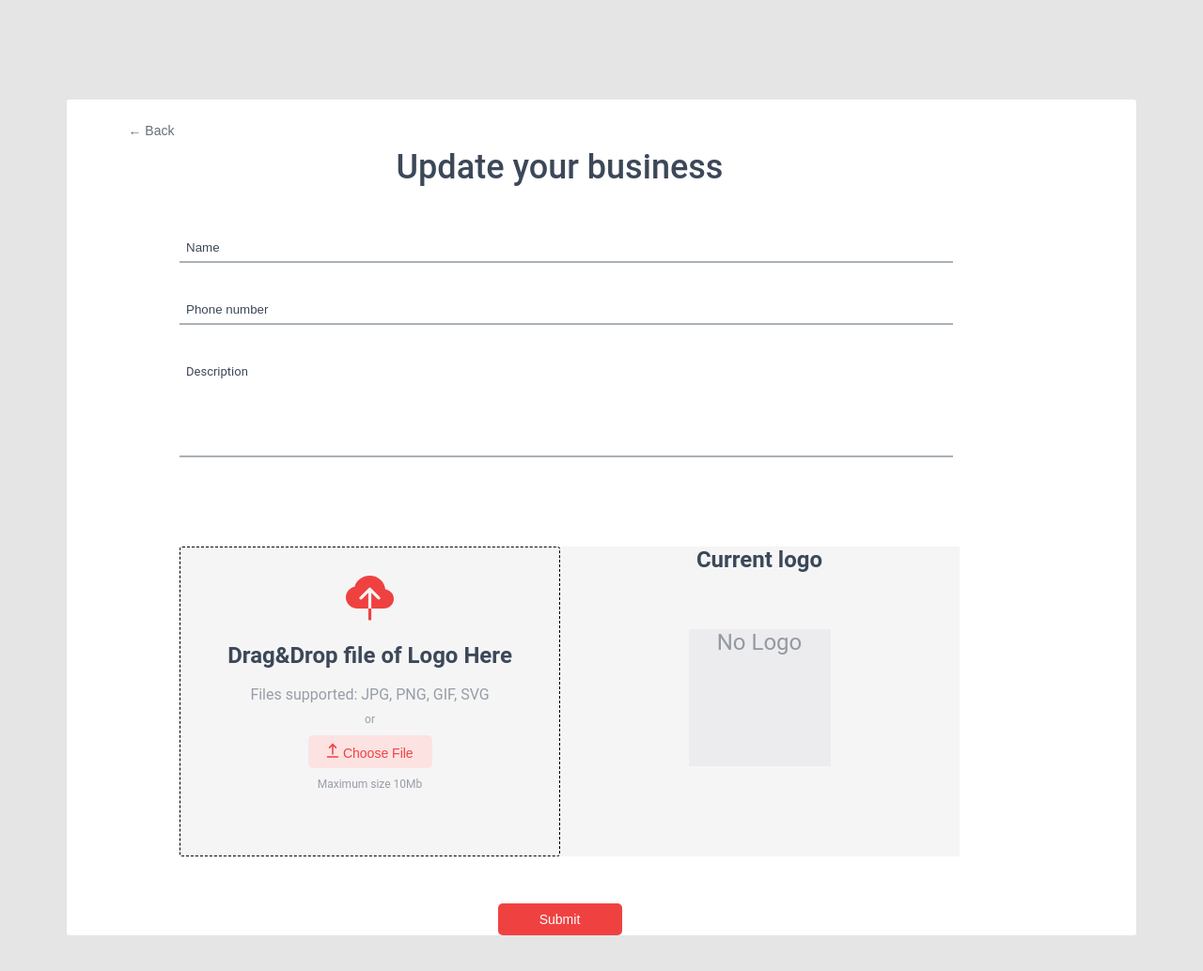
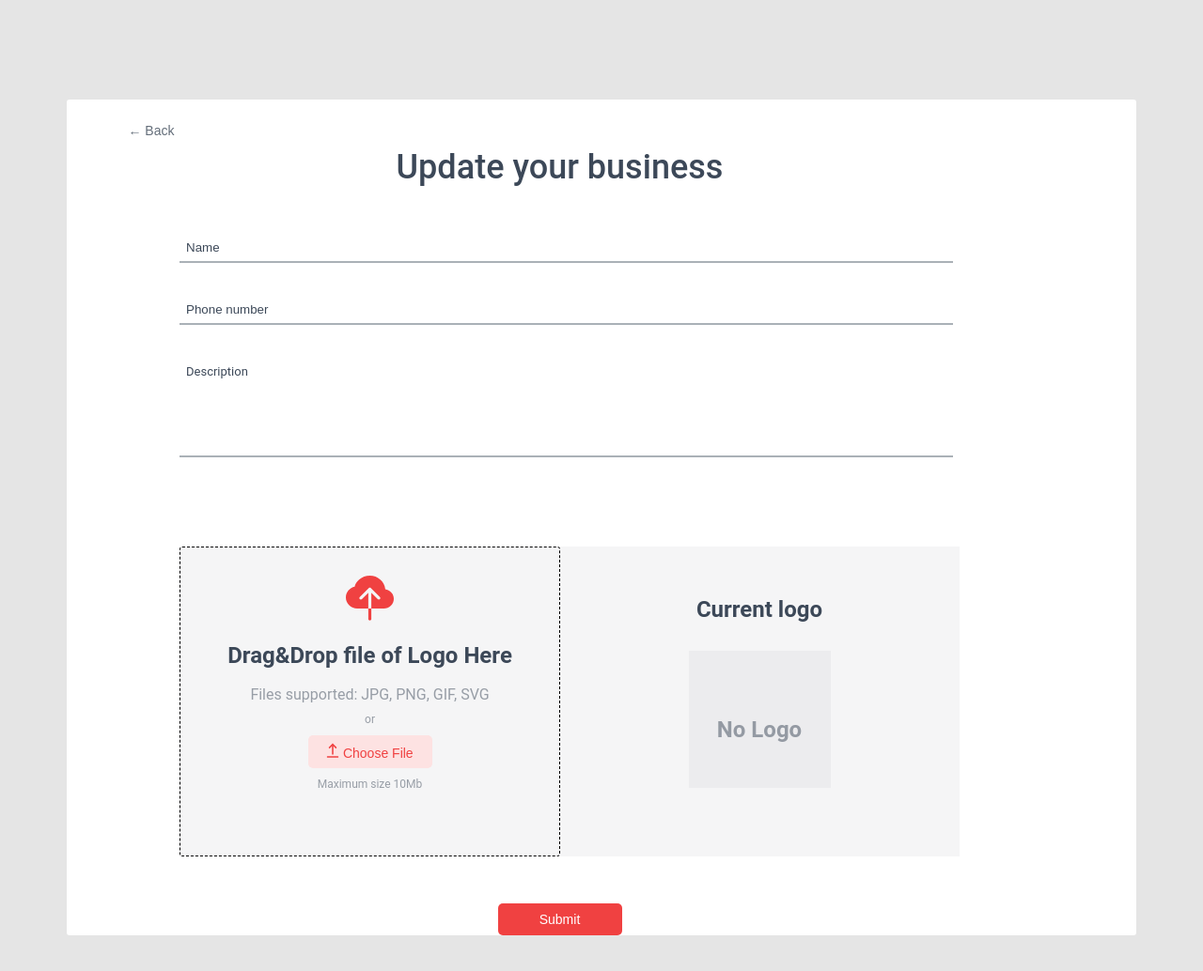
Before and after one commit to Nekoi275/ads-layout, a website: page src/html/pages/updateBusiness.html in a window 1280 px wide. Shown: the top 1034 px of the page at 94% size. Drawn offline with nearby package versions, Linux system fonts and the light colour scheme; files that its build step writes are made by us from their sources; files whose address does not match are found by name.

Commit message:
logo update

```diff
--- a/src/html/pages/updateBusiness.html
+++ b/src/html/pages/updateBusiness.html
@@ -33,7 +33,7 @@
                 <div class="current-logo">
                   <h3 class="bold">Current logo</h3>
                   <img src="logo.svg" height="151" class="hidden">
-                  <h3 class="logo-placeholder">No Logo</h3>
+                  <h3 class="logo-placeholder bold">No Logo</h3>
                 </div>
               </div>
             </div>
--- a/src/scss/pages/update-business.scss
+++ b/src/scss/pages/update-business.scss
@@ -66,11 +66,15 @@
         text-align: center;
         height: 330px;
         width: 425px;
-        //padding: 53px 141px 63px 133px;
+        padding-top: 53px;
+        h3 {
+            margin-bottom: 30px;
+        }
         .logo-placeholder {
             margin: auto;
             width: 151px;
             height: 146px;
+            padding-top: 70px;
             background-color: rgba(60, 72, 88, 0.05);
             color: rgba(60, 72, 88, 0.5);
         }
```
